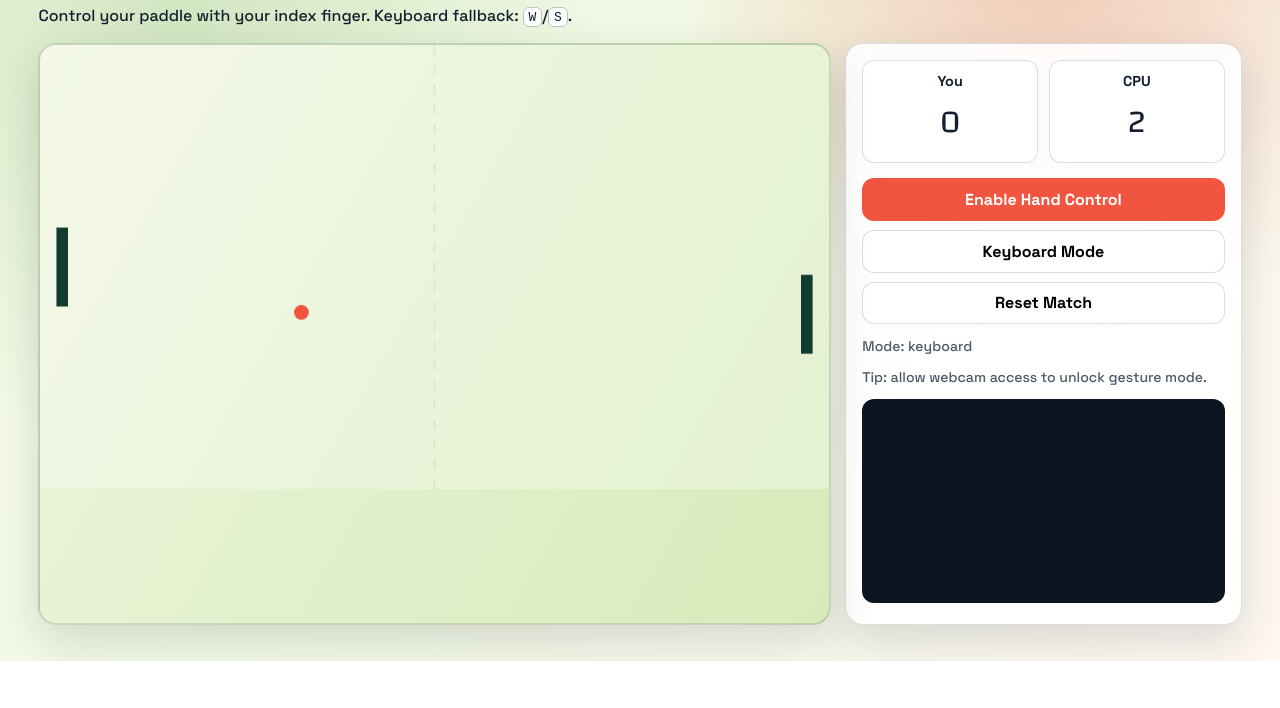
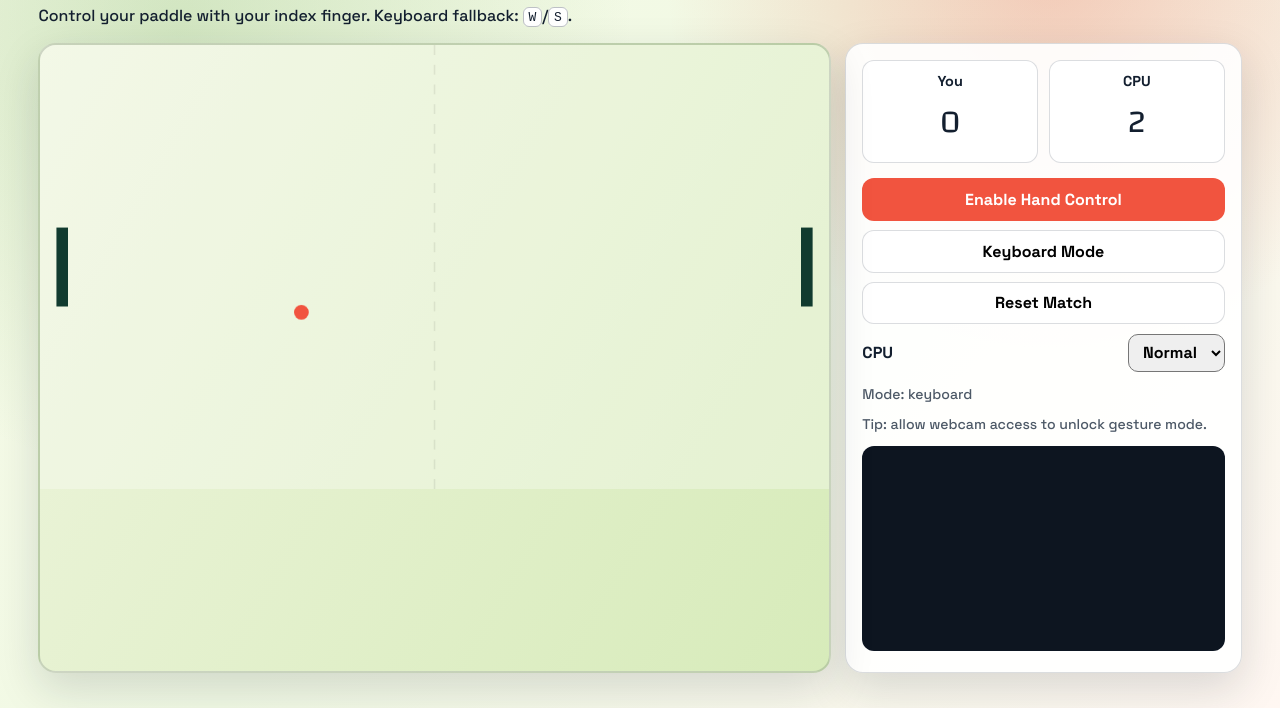
Before and after one commit to johanthegoatt/gesture-pong-arena, a website with bundled scripts: page index.html in a window 1280 px wide. Shown: the part 148-856 px from the top of the page. Before the commit the page ends 809 px from the top, so only its background shows below. Built offline with nearby package versions, Linux system fonts and the light colour scheme.

Commit message:
cpu aims at the predicted intercept with easy, normal and hard settings

```diff
--- a/app.js
+++ b/app.js
@@ -12,6 +12,7 @@ const elements = {
   startCameraBtn: document.getElementById("startCameraBtn"),
   keyboardBtn: document.getElementById("keyboardBtn"),
   resetBtn: document.getElementById("resetBtn"),
+  difficultySelect: document.getElementById("difficultySelect"),
   modeLabel: document.getElementById("modeLabel"),
   statusLabel: document.getElementById("statusLabel"),
   previewVideo: document.getElementById("previewVideo"),
@@ -205,7 +206,7 @@ function animate(timestamp) {
 
   const playerY = appState.controlMode === "hand" ? getHandPlayerY() : getKeyboardPlayerY(dt);
 
-  appState.game = stepGame(appState.game, { dt, playerY });
+  appState.game = stepGame(appState.game, { dt, playerY, difficulty: elements.difficultySelect.value });
   drawGame();
 
   requestAnimationFrame(animate);
@@ -322,6 +323,21 @@ elements.keyboardBtn.addEventListener("click", () => {
   enableKeyboardMode();
 });
 elements.resetBtn.addEventListener("click", resetMatch);
+
+const DIFFICULTY_KEY = "gesture-pong:difficulty";
+try {
+  const saved = localStorage.getItem(DIFFICULTY_KEY);
+  if (saved && [...elements.difficultySelect.options].some((o) => o.value === saved)) {
+    elements.difficultySelect.value = saved;
+  }
+} catch {}
+elements.difficultySelect.addEventListener("change", () => {
+  try {
+    localStorage.setItem(DIFFICULTY_KEY, elements.difficultySelect.value);
+  } catch {}
+  elements.difficultySelect.blur();
+  resetMatch();
+});
 elements.playAgainBtn.addEventListener("click", resetMatch);
 
 document.addEventListener("keydown", (event) => {
--- a/index.html
+++ b/index.html
@@ -47,6 +47,15 @@
             <button id="resetBtn" type="button">Reset Match</button>
           </div>
 
+          <label class="difficulty">
+            CPU
+            <select id="difficultySelect">
+              <option value="easy">Easy</option>
+              <option value="normal" selected>Normal</option>
+              <option value="hard">Hard</option>
+            </select>
+          </label>
+
           <p id="modeLabel" class="status">Mode: keyboard</p>
           <p id="statusLabel" class="status">Tip: allow webcam access to unlock gesture mode.</p>
 
--- a/src/gameEngine.js
+++ b/src/gameEngine.js
@@ -89,6 +89,51 @@ function sweptHit(prev, ball, paddle, faceX, direction) {
   return overlapsY({ y, radius: ball.radius }, paddle) ? y : null;
 }
 
+// The CPU aims where the ball will cross its face (bouncing off the walls),
+// misjudges by up to `error` px (re-rolled every time the ball turns toward
+// it), and only starts moving `reactMs` after the turn. Tracking the ball's
+// current height at full speed, as before, made it effectively unbeatable.
+export const DIFFICULTY = {
+  easy: { speed: 300, error: 72, reactMs: 260 },
+  normal: { speed: 390, error: 40, reactMs: 160 },
+  hard: { speed: 480, error: 14, reactMs: 80 },
+};
+
+export function predictInterceptY(ball, faceX, height) {
+  if (ball.vx === 0) {
+    return ball.y;
+  }
+  const time = (faceX - ball.x) / ball.vx;
+  if (time <= 0) {
+    return ball.y;
+  }
+  // Unfold the bounces: the ball travels a straight line in a mirrored court.
+  const low = ball.radius;
+  const span = height - ball.radius * 2;
+  const raw = ball.y - low + ball.vy * time;
+  const period = span * 2;
+  const folded = ((raw % period) + period) % period;
+  return low + (folded <= span ? folded : period - folded);
+}
+
+function stepCpu(next, dt, profile, random) {
+  const cpu = next.cpu;
+  const comingAtCpu = next.ball.vx > 0;
+  if (comingAtCpu !== cpu.tracking) {
+    cpu.tracking = comingAtCpu;
+    cpu.reactLeftMs = profile.reactMs;
+    cpu.aimError = (random() * 2 - 1) * profile.error;
+  }
+  cpu.reactLeftMs = Math.max(0, (cpu.reactLeftMs ?? 0) - dt * 1000);
+  if (cpu.reactLeftMs > 0) {
+    return;
+  }
+  const centre = comingAtCpu ? predictInterceptY(next.ball, cpu.x, next.height) + (cpu.aimError ?? 0) : next.height / 2;
+  const target = centre - cpu.height / 2;
+  const step = profile.speed * dt;
+  cpu.y = clamp(cpu.y + clamp(target - cpu.y, -step, step), 0, next.height - cpu.height);
+}
+
 function cloneState(state) {
   return {
     ...state,
@@ -98,7 +143,7 @@ function cloneState(state) {
   };
 }
 
-export function stepGame(state, { dt = 1 / 60, playerY, aiSkill = 0.94 } = {}) {
+export function stepGame(state, { dt = 1 / 60, playerY, difficulty = "normal", random = Math.random } = {}) {
   if (state.isGameOver) {
     return state;
   }
@@ -116,9 +161,7 @@ export function stepGame(state, { dt = 1 / 60, playerY, aiSkill = 0.94 } = {}) {
 
   const prev = { ...next.ball };
 
-  const aiTarget = next.ball.y - next.cpu.height / 2;
-  const aiDelta = clamp(aiTarget - next.cpu.y, -1, 1);
-  next.cpu.y = clamp(next.cpu.y + aiDelta * dt * (420 * aiSkill), 0, next.height - next.cpu.height);
+  stepCpu(next, dt, DIFFICULTY[difficulty] ?? DIFFICULTY.normal, random);
 
   next.ball.x += next.ball.vx * dt;
   next.ball.y += next.ball.vy * dt;
--- a/styles.css
+++ b/styles.css
@@ -191,3 +191,18 @@ kbd {
     grid-template-columns: 1fr;
   }
 }
+
+.difficulty {
+  display: flex;
+  align-items: center;
+  justify-content: space-between;
+  gap: 0.6rem;
+  margin-top: 0.6rem;
+  font-weight: 700;
+}
+
+.difficulty select {
+  font: inherit;
+  padding: 0.4rem 0.6rem;
+  border-radius: 10px;
+}
```
Also changed, not shown: tests/gameEngine.test.js (+37 -1 lines), README.md.
